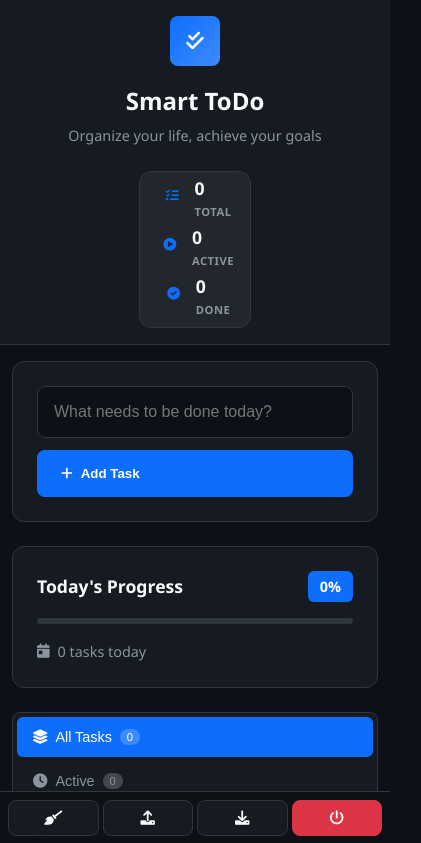
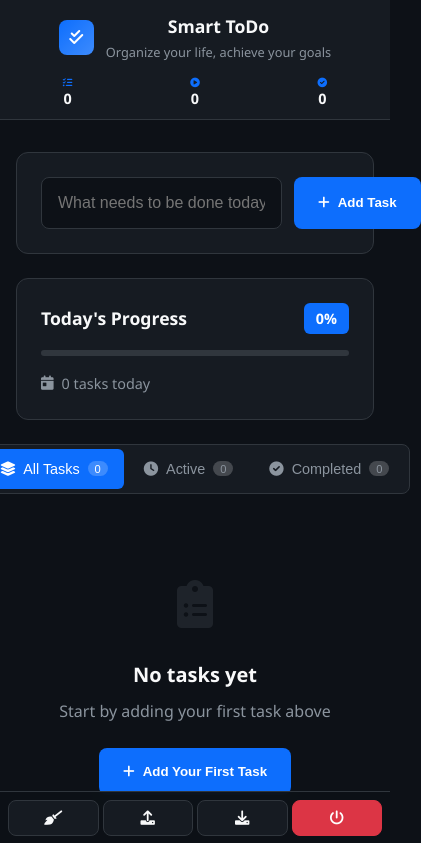
Before and after one commit to smartlegionlab/smart-todo-app-local, a plain HTML site: page index.html in a window 390 px wide. Shown: the top 843 px of the page, 421 px wide, since content can reach past the window. Drawn offline with Linux system fonts and the light colour scheme; no server answers.

Commit message:
Smart Legion ToDo v0.3.0

```diff
--- a/styles/styles.css
+++ b/styles/styles.css
@@ -45,96 +45,211 @@ body {
 
 .app-header {
     background: var(--secondary);
-    padding: 1.5rem 0;
+    padding: 1rem 0;
     border-bottom: 1px solid var(--border);
+    max-height: 80px;
 }
 
 .header-content {
     max-width: 1200px;
     margin: 0 auto;
     padding: 0 1rem;
-    display: grid;
-    grid-template-columns: 1fr auto;
+    display: flex;
+    justify-content: space-between;
+    align-items: center;
     gap: 2rem;
-    align-items: center;
 }
 
 .brand-section {
     display: flex;
     align-items: center;
     gap: 1rem;
+    flex-shrink: 0;
 }
 
 .logo {
-    width: 50px;
-    height: 50px;
+    width: 40px;
+    height: 40px;
     background: linear-gradient(135deg, var(--accent), var(--accent-light));
     border-radius: var(--radius-md);
     display: flex;
     align-items: center;
     justify-content: center;
-    font-size: 1.25rem;
+    font-size: 1rem;
     color: white;
+    transition: all 0.3s ease;
+}
+
+.logo:hover {
+    transform: scale(1.05);
+    box-shadow: 0 4px 12px rgba(13, 110, 253, 0.3);
 }
 
 .brand-text h1 {
-    font-size: 2rem;
+    font-size: 1.5rem;
     font-weight: 700;
     color: var(--text-light);
-    margin-bottom: 0.25rem;
+    margin-bottom: 0.1rem;
 }
 
 .brand-text p {
     color: var(--text-muted);
-    font-size: 1rem;
+    font-size: 0.8rem;
 }
 
 .quick-stats {
     display: flex;
-    gap: 0.75rem;
+    align-items: center;
+    gap: 1rem;
 }
 
 .stat-card {
     background: rgba(255, 255, 255, 0.05);
     border: 1px solid var(--border);
     border-radius: var(--radius-md);
-    padding: 1rem;
-    min-width: 100px;
+    padding: 0.6rem 1rem;
+    min-width: 90px;
     text-align: center;
-    transition: all 0.2s ease;
+    transition: all 0.3s ease;
+    cursor: default;
 }
 
 .stat-card:hover {
+    background: rgba(255, 255, 255, 0.08);
     border-color: var(--accent);
     transform: translateY(-2px);
-    box-shadow: var(--shadow-md);
+    box-shadow: 0 4px 12px rgba(0,0,0,0.15);
+}
+
+.stat-card:hover .stat-number {
+    color: var(--accent-light);
+    transform: scale(1.1);
+}
+
+.stat-card:hover .stat-icon {
+    background: rgba(var(--accent), 0.2);
+    transform: scale(1.1);
+}
+
+.stat-content {
+    display: flex;
+    align-items: center;
+    gap: 0.5rem;
+    justify-content: center;
 }
 
 .stat-icon {
-    width: 32px;
-    height: 32px;
+    width: 24px;
+    height: 24px;
     background: rgba(var(--accent), 0.1);
     border-radius: var(--radius-sm);
     display: flex;
     align-items: center;
     justify-content: center;
-    margin: 0 auto 0.5rem;
     color: var(--accent);
-    font-size: 1rem;
+    font-size: 0.7rem;
+    transition: all 0.3s ease;
 }
 
 .stat-number {
-    display: block;
-    font-size: 1.25rem;
-    font-weight: 700;
+    font-size: 1.1rem;
+    font-weight: 800;
     color: var(--text-light);
-    margin-bottom: 0.25rem;
+    line-height: 1;
+    transition: all 0.3s ease;
+}
+
+.stat-number.changing {
+    animation: numberPop 0.5s ease;
+    color: var(--accent);
+}
+
+@keyframes numberPop {
+    0% { transform: scale(1); }
+    50% { transform: scale(1.3); }
+    100% { transform: scale(1); }
 }
 
 .stat-label {
-    font-size: 0.75rem;
-    color: var(--text-muted);
-    text-transform: uppercase;
+    display: none;
+}
+
+@media (max-width: 768px) {
+    .app-header {
+        max-height: none;
+        padding: 0.75rem 0;
+    }
+
+    .header-content {
+        flex-direction: column;
+        gap: 1rem;
+        text-align: center;
+    }
+
+    .quick-stats {
+        width: 100%;
+        justify-content: space-around;
+    }
+
+    .stat-card {
+        flex: 1;
+        min-width: auto;
+        padding: 0.5rem 0.75rem;
+    }
+
+    .stat-number {
+        font-size: 1rem;
+    }
+
+    .stat-icon {
+        width: 20px;
+        height: 20px;
+        font-size: 0.6rem;
+    }
+
+    .brand-text h1 {
+        font-size: 1.3rem;
+    }
+
+    .logo {
+        width: 35px;
+        height: 35px;
+    }
+}
+
+@media (max-width: 480px) {
+    .header-content {
+        padding: 0 0.5rem;
+        gap: 0.75rem;
+    }
+
+    .quick-stats {
+        flex-wrap: wrap;
+        gap: 0.5rem;
+    }
+
+    .stat-card {
+        flex: 1 1 calc(50% - 0.5rem);
+        min-width: 0;
+        padding: 0.5rem 0.5rem;
+    }
+
+    .stat-number {
+        font-size: 0.9rem;
+    }
+
+    .stat-icon {
+        width: 18px;
+        height: 18px;
+    }
+
+    .brand-section {
+        gap: 0.75rem;
+    }
+
+    .brand-text h1 {
+        font-size: 1.1rem;
+    }
 }
 
 .main-content {
@@ -254,10 +369,8 @@ body {
 }
 
 .controls-section {
-    display: grid;
-    grid-template-columns: 1fr auto;
-    gap: 1rem;
-    align-items: start;
+    display: flex;
+    justify-content: center;
 }
 
 .filter-tabs {
@@ -302,43 +415,6 @@ body {
     font-size: 0.7rem;
     min-width: 20px;
     text-align: center;
-}
-
-.action-buttons {
-    display: flex;
-    gap: 0.5rem;
-    flex-wrap: wrap;
-}
-
-.action-btn {
-    padding: 0.75rem 1rem;
-    border: 1px solid var(--border);
-    background: var(--secondary);
-    color: var(--text-light);
-    border-radius: var(--radius-md);
-    cursor: pointer;
-    display: flex;
-    align-items: center;
-    gap: 0.5rem;
-    font-size: 0.9rem;
-    white-space: nowrap;
-    transition: all 0.2s ease;
-}
-
-.action-btn:hover {
-    background: var(--accent);
-    border-color: var(--accent);
-    transform: translateY(-1px);
-}
-
-.action-btn.danger {
-    background: var(--danger);
-    border-color: var(--danger);
-    color: white;
-}
-
-.action-btn.danger:hover {
-    background: #c82333;
 }
 
 .tasks-section {
@@ -392,9 +468,6 @@ body {
     justify-content: center;
     transition: all 0.2s ease;
     user-select: none;
-    -webkit-user-select: none;
-    -moz-user-select: none;
-    -ms-user-select: none;
 }
 
 .drag-handle:hover {
@@ -444,9 +517,6 @@ body {
     flex: 1;
     min-width: 0;
     user-select: text;
-    -webkit-user-select: text;
-    -moz-user-select: text;
-    -ms-user-select: text;
     cursor: text;
 }
 
@@ -457,9 +527,6 @@ body {
     margin-bottom: 0.25rem;
     word-break: break-word;
     user-select: text;
-    -webkit-user-select: text;
-    -moz-user-select: text;
-    -ms-user-select: text;
     cursor: text;
 }
 
@@ -467,9 +534,6 @@ body {
     font-size: 0.8rem;
     color: var(--text-muted);
     user-select: text;
-    -webkit-user-select: text;
-    -moz-user-select: text;
-    -ms-user-select: text;
     cursor: text;
 }
 
@@ -520,9 +584,6 @@ body {
     font-size: 1rem;
     font-family: inherit;
     user-select: text;
-    -webkit-user-select: text;
-    -moz-user-select: text;
-    -ms-user-select: text;
     cursor: text;
 }
 
@@ -646,103 +707,6 @@ body {
     background: rgba(var(--accent), 0.05);
 }
 
-@media (max-width: 768px) {
-    .header-content {
-        grid-template-columns: 1fr;
-        text-align: center;
-        gap: 1rem;
-    }
-
-    .brand-section {
-        flex-direction: column;
-        text-align: center;
-    }
-
-    .quick-stats {
-        justify-content: center;
-    }
-
-    .controls-section {
-        grid-template-columns: 1fr;
-        gap: 0.75rem;
-    }
-
-    .filter-tabs {
-        order: 2;
-    }
-
-    .action-buttons {
-        order: 1;
-        justify-content: center;
-    }
-
-    .input-wrapper {
-        flex-direction: column;
-    }
-
-    .task-content {
-        gap: 0.5rem;
-    }
-
-    .drag-handle {
-        padding: 0.25rem;
-    }
-
-    .brand-text h1 {
-        font-size: 1.75rem;
-    }
-}
-
-@media (max-width: 480px) {
-    .main-content {
-        padding: 1rem 0.75rem;
-    }
-
-    .quick-stats {
-        flex-direction: column;
-        align-items: center;
-    }
-
-    .stat-card {
-        width: 100%;
-        max-width: 200px;
-    }
-
-    .filter-tabs {
-        flex-direction: column;
-    }
-
-    .action-buttons {
-        flex-direction: column;
-    }
-
-    .action-btn {
-        justify-content: center;
-    }
-
-    .edit-controls {
-        flex-direction: column;
-    }
-
-    .edit-actions {
-        justify-content: center;
-    }
-}
-
-.task-input:focus-visible,
-.edit-input:focus-visible {
-    outline: 2px solid var(--accent);
-    outline-offset: 1px;
-}
-
-.task-btn:focus-visible,
-.action-btn:focus-visible,
-.filter-tab:focus-visible,
-.add-btn:focus-visible {
-    outline: 2px solid var(--accent);
-    outline-offset: 2px;
-}
-
 .fixed-actions {
     position: fixed;
     bottom: 0;
@@ -751,15 +715,15 @@ body {
     background: rgba(13, 17, 23, 0.95);
     backdrop-filter: blur(10px);
     border-top: 1px solid var(--border);
-    padding: 1rem;
+    padding: 0.5rem;
     display: flex;
     justify-content: center;
-    gap: 0.75rem;
+    gap: 0.5rem;
     z-index: 1000;
 }
 
 .fixed-btn {
-    padding: 0.75rem 1.25rem;
+    padding: 0.5rem 1rem;
     border: 1px solid var(--border);
     background: var(--secondary);
     color: var(--text-light);
@@ -768,7 +732,7 @@ body {
     display: flex;
     align-items: center;
     gap: 0.5rem;
-    font-size: 0.9rem;
+    font-size: 0.8rem;
     white-space: nowrap;
     transition: all 0.2s ease;
     flex-shrink: 0;
@@ -834,218 +798,30 @@ body {
 }
 
 .main-content {
-    padding-bottom: 80px;
+    padding-bottom: 60px;
 }
 
 @media (max-width: 768px) {
     .main-content {
-        padding-bottom: 70px;
+        padding-bottom: 50px;
     }
 }
 
 @media (max-width: 480px) {
     .main-content {
-        padding-bottom: 60px;
+        padding-bottom: 45px;
     }
 }
 
-.app-header {
-    background: var(--secondary);
-    padding: 1.5rem 0;
-    border-bottom: 1px solid var(--border);
-    position: sticky;
-    top: 0;
-    z-index: 100;
+.task-input:focus-visible,
+.edit-input:focus-visible {
+    outline: 2px solid var(--accent);
+    outline-offset: 1px;
 }
 
-.header-content {
-    max-width: 1200px;
-    margin: 0 auto;
-    padding: 0 1rem;
-    display: flex;
-    justify-content: space-between;
-    align-items: center;
-    gap: 2rem;
+.task-btn:focus-visible,
+.filter-tab:focus-visible,
+.add-btn:focus-visible {
+    outline: 2px solid var(--accent);
+    outline-offset: 2px;
 }
-
-.brand-section {
-    display: flex;
-    align-items: center;
-    gap: 1rem;
-    flex-shrink: 0;
-}
-
-.logo {
-    width: 50px;
-    height: 50px;
-    background: linear-gradient(135deg, var(--accent), var(--accent-light));
-    border-radius: var(--radius-md);
-    display: flex;
-    align-items: center;
-    justify-content: center;
-    font-size: 1.25rem;
-    color: white;
-}
-
-.brand-text h1 {
-    font-size: 1.8rem;
-    font-weight: 700;
-    color: var(--text-light);
-    margin-bottom: 0.2rem;
-}
-
-.brand-text p {
-    color: var(--text-muted);
-    font-size: 0.9rem;
-}
-
-.quick-stats {
-    display: flex;
-    align-items: center;
-    gap: 2rem;
-    background: rgba(255, 255, 255, 0.05);
-    border: 1px solid var(--border);
-    border-radius: var(--radius-lg);
-    padding: 0.75rem 1.5rem;
-}
-
-.stat-item {
-    display: flex;
-    align-items: center;
-    gap: 0.75rem;
-    position: relative;
-}
-
-.stat-item:not(:last-child)::after {
-    content: '';
-    position: absolute;
-    right: -1rem;
-    top: 50%;
-    transform: translateY(-50%);
-    width: 1px;
-    height: 20px;
-    background: var(--border);
-}
-
-.stat-icon {
-    width: 32px;
-    height: 32px;
-    background: rgba(var(--accent), 0.1);
-    border-radius: var(--radius-sm);
-    display: flex;
-    align-items: center;
-    justify-content: center;
-    color: var(--accent);
-    font-size: 0.9rem;
-    flex-shrink: 0;
-}
-
-.stat-content {
-    display: flex;
-    flex-direction: column;
-    align-items: flex-start;
-}
-
-.stat-number {
-    font-size: 1.4rem;
-    font-weight: 800;
-    color: var(--text-light);
-    line-height: 1;
-    transition: all 0.3s ease;
-}
-
-.stat-number.changing {
-    animation: numberPop 0.5s ease;
-    color: var(--accent);
-}
-
-@keyframes numberPop {
-    0% { transform: scale(1); }
-    50% { transform: scale(1.2); }
-    100% { transform: scale(1); }
-}
-
-.stat-label {
-    font-size: 0.75rem;
-    color: var(--text-muted);
-    text-transform: uppercase;
-    letter-spacing: 0.5px;
-    font-weight: 600;
-    margin-top: 0.1rem;
-}
-
-@media (max-width: 968px) {
-    .header-content {
-        flex-direction: column;
-        gap: 1.5rem;
-        text-align: center;
-    }
-
-    .quick-stats {
-        gap: 1.5rem;
-        padding: 0.75rem 1rem;
-    }
-
-    .stat-item {
-        gap: 0.5rem;
-    }
-
-    .stat-item:not(:last-child)::after {
-        right: -0.75rem;
-    }
-}
-
-@media (max-width: 640px) {
-    .app-header {
-        padding: 1rem 0;
-    }
-
-    .quick-stats {
-        flex-wrap: wrap;
-        justify-content: center;
-        gap: 1rem;
-        padding: 0.5rem 1rem;
-    }
-
-    .stat-item {
-        flex: 1;
-        min-width: 80px;
-        justify-content: center;
-    }
-
-    .stat-item:not(:last-child)::after {
-        display: none;
-    }
-
-    .stat-number {
-        font-size: 1.2rem;
-    }
-
-    .stat-icon {
-        width: 28px;
-        height: 28px;
-        font-size: 0.8rem;
-    }
-}
-
-@media (max-width: 480px) {
-    .brand-text h1 {
-        font-size: 1.5rem;
-    }
-
-    .quick-stats {
-        gap: 0.5rem;
-    }
-
-    .stat-item {
-        min-width: 70px;
-    }
-
-    .stat-number {
-        font-size: 1.1rem;
-    }
-
-    .stat-label {
-        font-size: 0.7rem;
-    }
-}
```
Also changed, not shown: index.html (+1 -1 lines).
